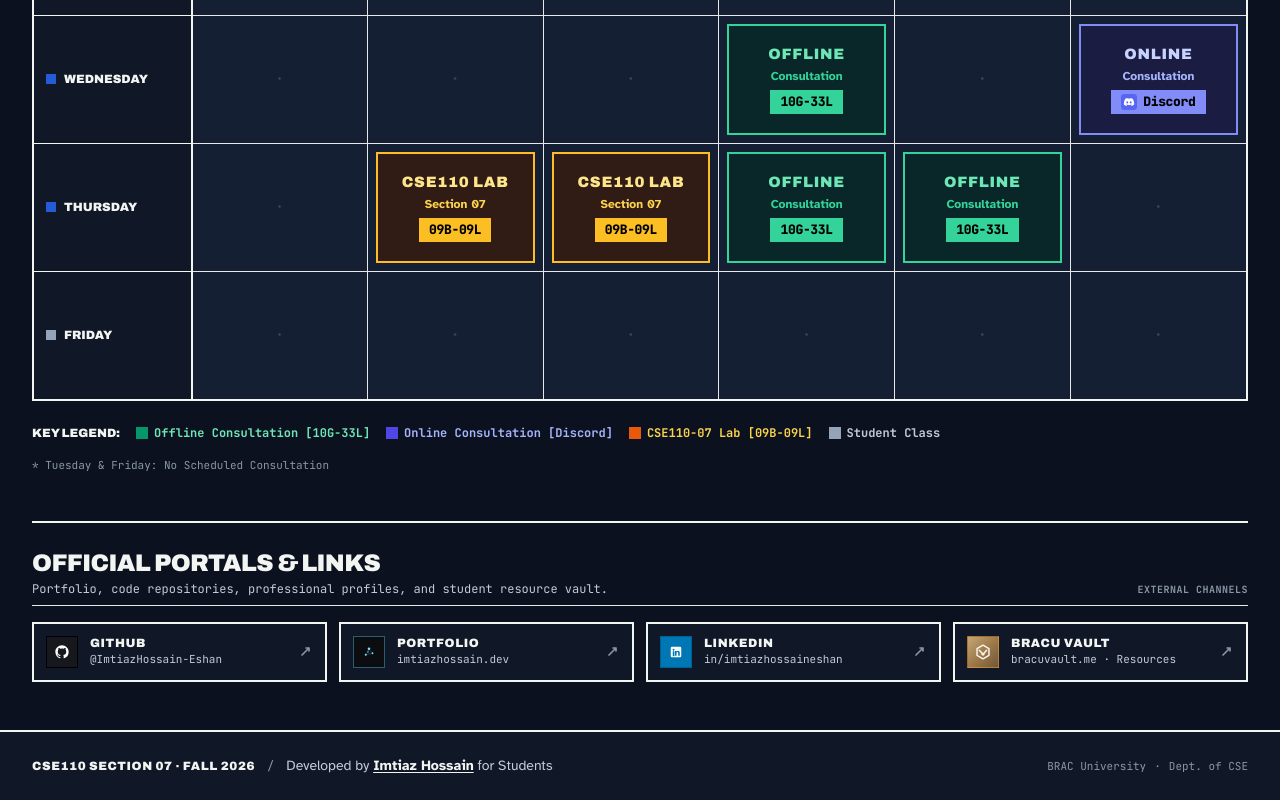
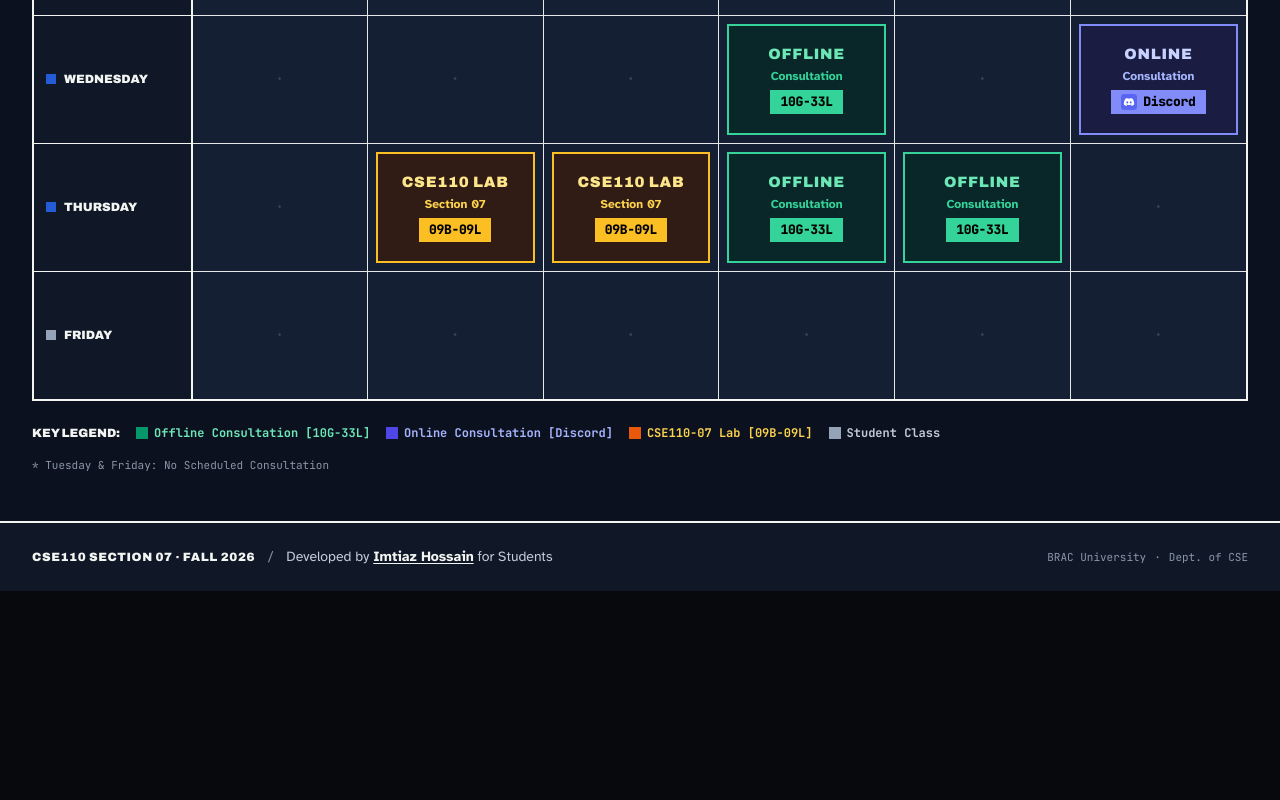
Before and after one commit to ImtiazHossain-Eshan/student-tutor-imtiaz-hossain-t07-bracu, a React (Vite) app: page / in a window 1280 px wide. Shown: the part 1663-2463 px from the top of the page. After the commit the page ends 2254 px from the top, so only its background shows below. Built offline with nearby package versions, Linux system fonts and the light colour scheme.

Commit message:
fix: remove official portals and links section

```diff
--- a/src/App.tsx
+++ b/src/App.tsx
@@ -1186,147 +1186,6 @@ export default function App() {
 
         </section>
 
-        {/* ── OFFICIAL PORTALS & LINKS Section (Compact 4-Card Bar matching Image 3) ── */}
-        <section className="mt-12 pt-6 border-t-2 border-[var(--ink)]">
-          <div className="flex flex-col sm:flex-row sm:items-end justify-between gap-1 mb-4 pb-2 border-b border-[var(--ink)]/30">
-            <div>
-              <h2 className="text-xl sm:text-2xl font-display font-black uppercase text-[var(--ink)] tracking-tight">
-                OFFICIAL PORTALS &amp; LINKS
-              </h2>
-              <p className="text-xs font-mono text-[var(--ink-2)] mt-0.5">
-                Portfolio, code repositories, professional profiles, and student resource vault.
-              </p>
-            </div>
-            <span className="text-[10px] font-mono uppercase font-bold text-[var(--ink-3)] tracking-wider">
-              EXTERNAL CHANNELS
-            </span>
-          </div>
-
-          <div className="grid grid-cols-1 sm:grid-cols-2 lg:grid-cols-4 gap-3">
-            {/* Card 1: GITHUB */}
-            <a
-              href="https://github.com/ImtiazHossain-Eshan"
-              target="_blank"
-              rel="noopener noreferrer"
-              className="group p-3 bg-[var(--paper-2)] border-2 border-[var(--ink)] hover:border-[var(--blue)] rounded-xs flex items-center justify-between gap-3 transition-all hover:-translate-y-0.5 shadow-2xs"
-            >
-              <div className="flex items-center gap-3 min-w-0">
-                <div className="w-8 h-8 rounded-xs bg-[#16181d] text-white flex items-center justify-center shrink-0 border border-black shadow-2xs group-hover:scale-105 transition-transform">
-                  <svg className="w-4 h-4" viewBox="0 0 24 24" fill="currentColor">
-                    <path fillRule="evenodd" clipRule="evenodd" d="M12 2C6.477 2 2 6.484 2 12.017c0 4.425 2.865 8.18 6.839 9.504.5.092.682-.217.682-.483 0-.237-.008-.868-.013-1.703-2.782.605-3.369-1.343-3.369-1.343-.454-1.158-1.11-1.466-1.11-1.466-.908-.62.069-.608.069-.608 1.003.07 1.53 1.032 1.53 1.032.892 1.53 2.341 1.088 2.91.832.092-.647.35-1.088.636-1.338-2.22-.253-4.555-1.113-4.555-4.951 0-1.093.39-1.988 1.029-2.688-.103-.253-.446-1.272.098-2.65 0 0 .84-.27 2.75 1.026A9.564 9.564 0 0112 6.844c.85.004 1.705.115 2.504.337 1.909-1.296 2.747-1.027 2.747-1.027.546 1.379.202 2.398.1 2.651.64.7 1.028 1.595 1.028 2.688 0 3.848-2.339 4.695-4.566 4.943.359.309.678.92.678 1.855 0 1.338-.012 2.419-.012 2.747 0 .268.18.58.688.482A10.019 10.019 0 0022 12.017C22 6.484 17.522 2 12 2z"/>
-                  </svg>
-                </div>
-                <div className="min-w-0">
-                  <div className="font-display font-black text-xs uppercase tracking-wider text-[var(--ink)] leading-tight">
-                    GITHUB
-                  </div>
-                  <div className="font-mono text-[11px] text-[var(--ink-2)] truncate">
-                    @ImtiazHossain-Eshan
-                  </div>
-                </div>
-              </div>
-              <svg className="w-4 h-4 text-[var(--ink-3)] group-hover:text-[var(--blue)] shrink-0 transition-colors" viewBox="0 0 24 24" fill="none" stroke="currentColor" strokeWidth={2.5}>
-                <path strokeLinecap="round" strokeLinejoin="round" d="M13.5 6H18m0 0v4.5m0-4.5L7.5 16.5" />
-              </svg>
-            </a>
-
-            {/* Card 2: PORTFOLIO */}
-            <a
-              href="https://www.imtiazhossain.dev/"
-              target="_blank"
-              rel="noopener noreferrer"
-              className="group p-3 bg-[var(--paper-2)] border-2 border-[var(--ink)] hover:border-[var(--blue)] rounded-xs flex items-center justify-between gap-3 transition-all hover:-translate-y-0.5 shadow-2xs"
-            >
-              <div className="flex items-center gap-3 min-w-0">
-                <div className="w-8 h-8 rounded-xs bg-[#0b0d11] text-[#7cdfff] flex items-center justify-center shrink-0 border border-[#2a5d70] shadow-2xs group-hover:scale-105 transition-transform">
-                  <svg className="w-4 h-4" viewBox="0 0 32 32">
-                    <rect width="32" height="32" rx="4" fill="#0b0d11"/>
-                    <g stroke="#2a5d70" strokeWidth="1.2">
-                      <line x1="9.5" y1="21.5" x2="16" y2="9.5"/>
-                      <line x1="16" y1="9.5" x2="23" y2="18.5"/>
-                      <line x1="9.5" y1="21.5" x2="23" y2="18.5"/>
-                      <line x1="16" y1="9.5" x2="14" y2="15.8"/>
-                    </g>
-                    <circle cx="14" cy="15.8" r="1.4" fill="#7cdfff"/>
-                    <circle cx="9.5" cy="21.5" r="2" fill="#7cdfff"/>
-                    <circle cx="16" cy="9.5" r="2.6" fill="#7cdfff"/>
-                    <circle cx="23" cy="18.5" r="1.8" fill="#7cdfff"/>
-                  </svg>
-                </div>
-                <div className="min-w-0">
-                  <div className="font-display font-black text-xs uppercase tracking-wider text-[var(--ink)] leading-tight">
-                    PORTFOLIO
-                  </div>
-                  <div className="font-mono text-[11px] text-[var(--ink-2)] truncate">
-                    imtiazhossain.dev
-                  </div>
-                </div>
-              </div>
-              <svg className="w-4 h-4 text-[var(--ink-3)] group-hover:text-[var(--blue)] shrink-0 transition-colors" viewBox="0 0 24 24" fill="none" stroke="currentColor" strokeWidth={2.5}>
-                <path strokeLinecap="round" strokeLinejoin="round" d="M13.5 6H18m0 0v4.5m0-4.5L7.5 16.5" />
-              </svg>
-            </a>
-
-            {/* Card 3: LINKEDIN */}
-            <a
-              href="https://www.linkedin.com/in/imtiazhossaineshan/"
-              target="_blank"
-              rel="noopener noreferrer"
-              className="group p-3 bg-[var(--paper-2)] border-2 border-[var(--ink)] hover:border-[#0077B5] rounded-xs flex items-center justify-between gap-3 transition-all hover:-translate-y-0.5 shadow-2xs"
-            >
-              <div className="flex items-center gap-3 min-w-0">
-                <div className="w-8 h-8 rounded-xs bg-[#0077B5] text-white flex items-center justify-center shrink-0 border border-[#005f93] shadow-2xs group-hover:scale-105 transition-transform">
-                  <svg className="w-3.5 h-3.5" viewBox="0 0 24 24" fill="currentColor">
-                    <path d="M19 3a2 2 0 0 1 2 2v14a2 2 0 0 1-2 2H5a2 2 0 0 1-2-2V5a2 2 0 0 1 2-2h14m-.5 15.5v-5.3a3.26 3.26 0 0 0-3.26-3.26c-.85 0-1.84.52-2.28 1.3v-1.11h-2.79v8.37h2.79v-4.93c0-.77.62-1.4 1.39-1.4a1.4 1.4 0 0 1 1.4 1.4v4.93h2.75M6.46 10.9v8.37H9.2V10.9H6.46M7.83 6.64a1.65 1.65 0 1 0 0 3.3 1.65 1.65 0 0 0 0-3.3z"/>
-                  </svg>
-                </div>
-                <div className="min-w-0">
-                  <div className="font-display font-black text-xs uppercase tracking-wider text-[var(--ink)] leading-tight">
-                    LINKEDIN
-                  </div>
-                  <div className="font-mono text-[11px] text-[var(--ink-2)] truncate">
-                    in/imtiazhossaineshan
-                  </div>
-                </div>
-              </div>
-              <svg className="w-4 h-4 text-[var(--ink-3)] group-hover:text-[#0077B5] shrink-0 transition-colors" viewBox="0 0 24 24" fill="none" stroke="currentColor" strokeWidth={2.5}>
-                <path strokeLinecap="round" strokeLinejoin="round" d="M13.5 6H18m0 0v4.5m0-4.5L7.5 16.5" />
-              </svg>
-            </a>
-
-            {/* Card 4: BRACU VAULT */}
-            <a
-              href="https://www.bracuvault.me/"
-              target="_blank"
-              rel="noopener noreferrer"
-              className="group p-3 bg-[var(--paper-2)] border-2 border-[var(--ink)] hover:border-amber-600 rounded-xs flex items-center justify-between gap-3 transition-all hover:-translate-y-0.5 shadow-2xs"
-            >
-              <div className="flex items-center gap-3 min-w-0">
-                <div className="w-8 h-8 rounded-xs bg-gradient-to-br from-[#C2A878] via-[#A07A4A] to-[#6F5836] p-1 flex items-center justify-center shrink-0 border border-amber-600/40 shadow-2xs group-hover:scale-105 transition-transform">
-                  <svg viewBox="0 0 48 48" className="w-full h-full">
-                    <g fill="none" stroke="#F8F5F0" strokeWidth="3.2" strokeLinecap="round" strokeLinejoin="round">
-                      <path d="M24 9 L37 16.5 L37 31.5 L24 39 L11 31.5 L11 16.5 Z"/>
-                      <path d="M16 20 L24 29 L32 20"/>
-                    </g>
-                    <circle cx="24" cy="29" r="3.2" fill="#F8F5F0"/>
-                  </svg>
-                </div>
-                <div className="min-w-0">
-                  <div className="font-display font-black text-xs uppercase tracking-wider text-[var(--ink)] leading-tight">
-                    BRACU VAULT
-                  </div>
-                  <div className="font-mono text-[11px] text-[var(--ink-2)] truncate">
-                    bracuvault.me · Resources
-                  </div>
-                </div>
-              </div>
-              <svg className="w-4 h-4 text-[var(--ink-3)] group-hover:text-amber-600 shrink-0 transition-colors" viewBox="0 0 24 24" fill="none" stroke="currentColor" strokeWidth={2.5}>
-                <path strokeLinecap="round" strokeLinejoin="round" d="M13.5 6H18m0 0v4.5m0-4.5L7.5 16.5" />
-              </svg>
-            </a>
-          </div>
-        </section>
-
       </main>
 
       {/* ── 5. Clean, Minimal Footer ── */}
```
Also changed, not shown: 1 other file (tests, documents, lock files or other folders).
